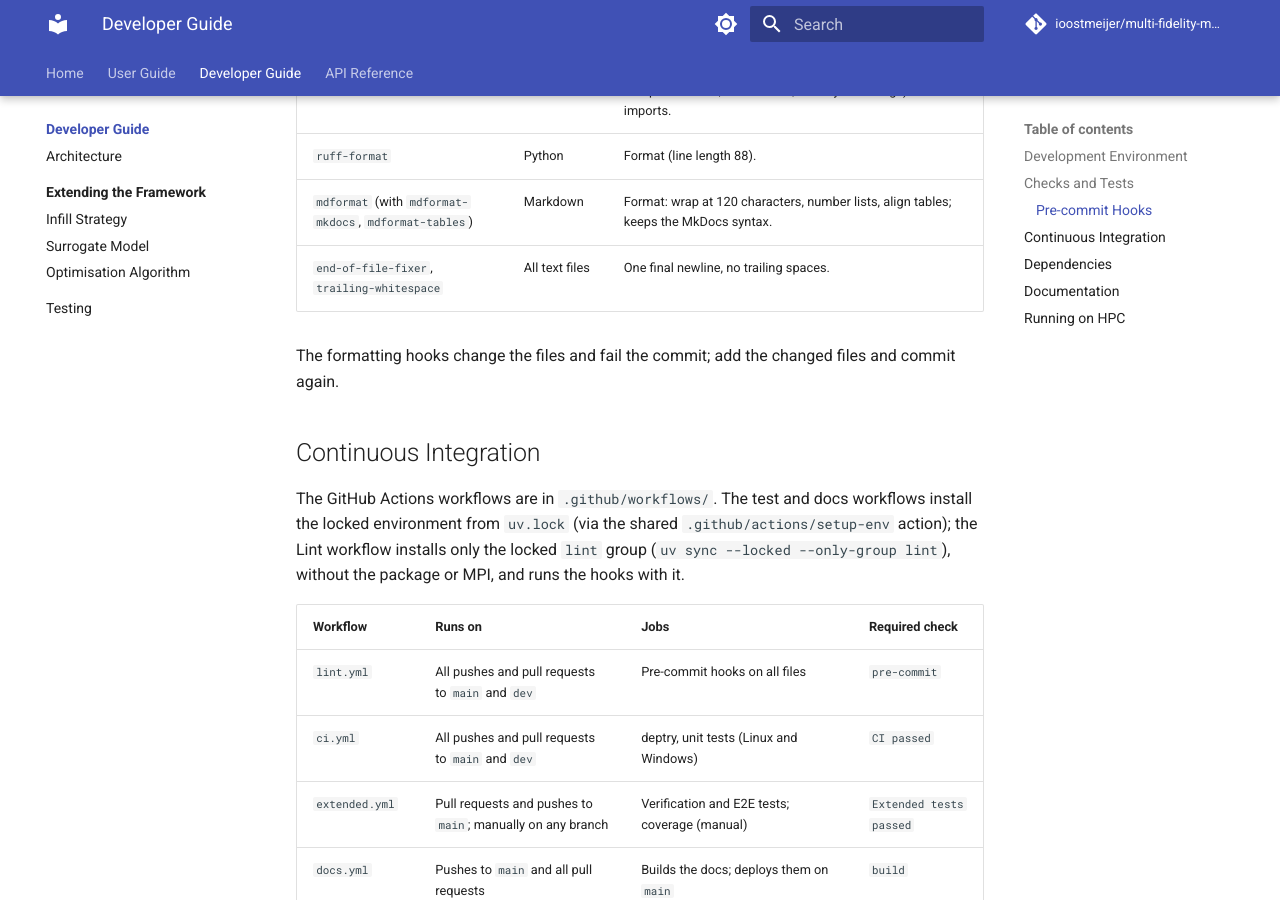
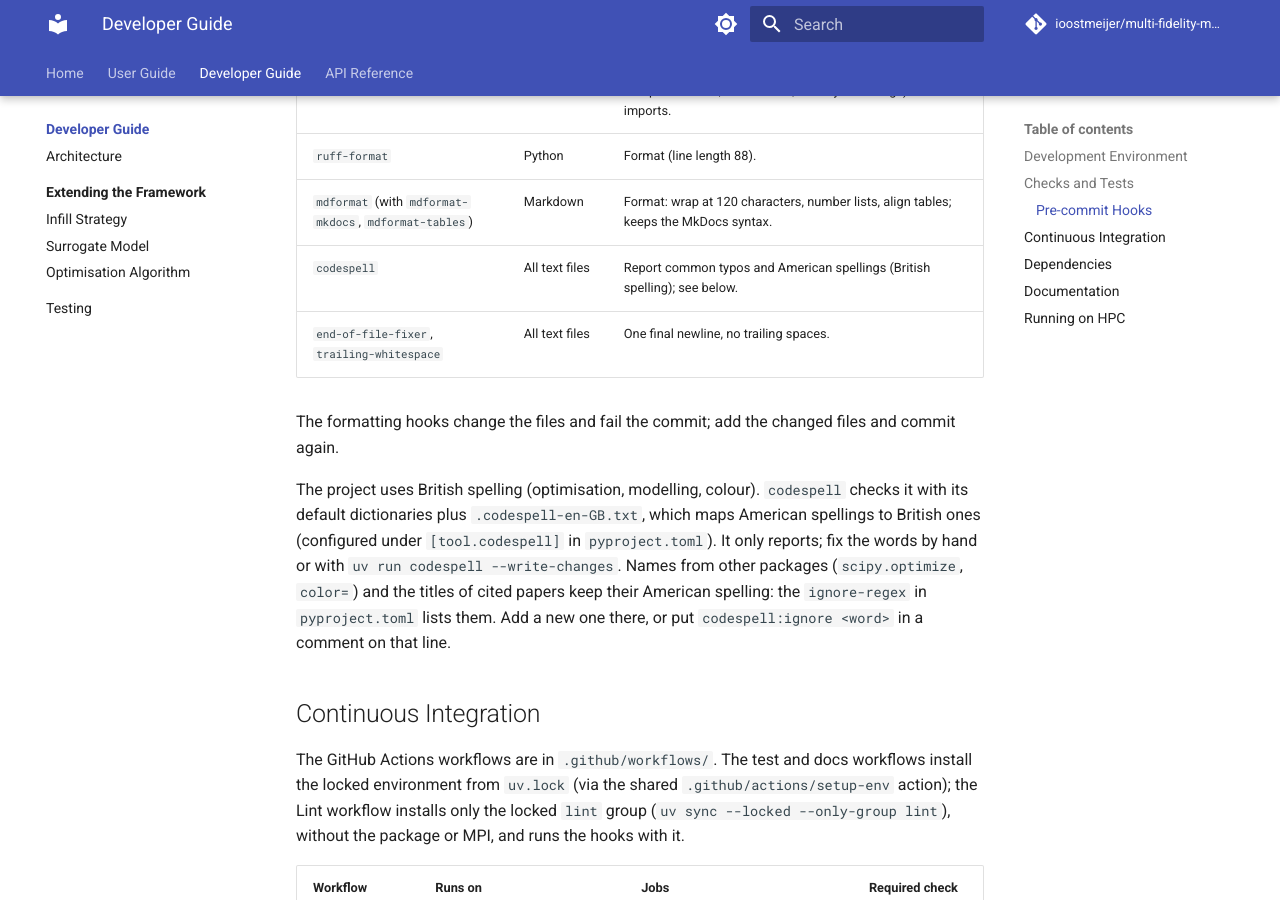
Before and after one commit to ioostmeijer/multi-fidelity-multi-point-sbo, an MkDocs documentation site: the page built from docs/dev/index.md, in a window 1280 px wide and 900 px high, scrolled down 1096 px. Built offline with MkDocs 1.6.1 and Material for MkDocs 9.7.7, drawn with Linux system fonts in a browser that asks for light colours; comment, search, counter and statistics services are not loaded.

Commit message:
Add codespell to the pre-commit, configured for british english

```diff
--- a/.pre-commit-config.yaml
+++ b/.pre-commit-config.yaml
@@ -27,6 +27,14 @@ repos:
         language: system
         types: [markdown]
 
+      # Spelling: common typos, and British spelling (see [tool.codespell] in pyproject.toml). Reports only; fix the
+      # words by hand, or with `uv run codespell --write-changes`.
+      - id: codespell
+        name: codespell
+        entry: uv run --no-sync codespell
+        language: system
+        types: [text]
+
       - id: end-of-file-fixer
         name: fix end of files
         entry: uv run --no-sync end-of-file-fixer
--- a/docs/dev/index.md
+++ b/docs/dev/index.md
@@ -44,9 +44,16 @@ only: `uv.lock`. Upgrade them like any other dependency (see [Dependencies](#dep
 | `ruff-check`                                           | Python         | Lint (pycodestyle, pyflakes, bugbear, builtins, comprehensions, annotations, NumPy docstrings) and sort imports. |
 | `ruff-format`                                          | Python         | Format (line length 88).                                                                                         |
 | `mdformat` (with `mdformat-mkdocs`, `mdformat-tables`) | Markdown       | Format: wrap at 120 characters, number lists, align tables; keeps the MkDocs syntax.                             |
+| `codespell`                                            | All text files | Report common typos and American spellings (British spelling); see below.                                        |
 | `end-of-file-fixer`, `trailing-whitespace`             | All text files | One final newline, no trailing spaces.                                                                           |
 
 The formatting hooks change the files and fail the commit; add the changed files and commit again.
+
+The project uses British spelling (optimisation, modelling, colour). `codespell` checks it with its default dictionaries
+plus `.codespell-en-GB.txt`, which maps American spellings to British ones (configured under `[tool.codespell]` in
+`pyproject.toml`). It only reports; fix the words by hand or with `uv run codespell --write-changes`. Names from other
+packages (`scipy.optimize`, `color=`) and the titles of cited papers keep their American spelling: the `ignore-regex` in
+`pyproject.toml` lists them. Add a new one there, or put `codespell:ignore <word>` in a comment on that line.
 
 ## Continuous Integration
 
--- a/pyproject.toml
+++ b/pyproject.toml
@@ -64,6 +64,7 @@ lint = [
     "mdformat",
     "mdformat-mkdocs",
     "mdformat-tables",
+    "codespell",
 ]
 
 # Full dev requirements for development, including testing, documentation and linting
@@ -104,6 +105,20 @@ ignore = ["D100", "D401", "ANN002", "ANN003"]
 
 [tool.ruff.lint.pydocstyle]
 convention = "numpy"
+
+[tool.codespell]
+# The default dictionaries (common typos) plus .codespell-en-GB.txt, which flags American spellings (-ize, -or, -er
+# and single-l endings) so the text stays British. That file is codespell's en-GB_to_en-US dictionary reversed,
+# without the words that are also British: license (the verb, and the MIT License), program (software) and math (the
+# Python module, LaTeX). Inline: `codespell:ignore <word>` in a comment ignores that word on that line.
+dictionary = ".codespell-en-GB.txt,-"
+# The SVGs hold embedded fonts and the lock file hashes.
+skip = "*.svg,uv.lock,.codespell-en-GB.txt"
+# nd: "nD" (n dimensions).
+ignore-words-list = "nd"
+# Names from other packages (scipy.optimize, smt's .optimize(), mermaid.initialize, str.capitalize, matplotlib's
+# color= and loc="center") and the titles of cited papers, which keep their American spelling.
+ignore-regex = '''\.(optimize|initialize|capitalize)\b|\bcolor\s*[=:]|["'](color|center)["']|variable-fidelity surrogate modeling|Surrogate Modeling Toolbox|Optimization and Uncertainty Quantification|Multidisciplinary Optimization|Multi-fidelity optimization|\boptimization,?["”]'''  # codespell:ignore
 
 [tool.pytest.ini_options]
 minversion = "6.0"
```
Also changed, not shown: CHANGELOG.md (+2 -0 lines), .codespell-en-GB.txt (added), 1 other file.
